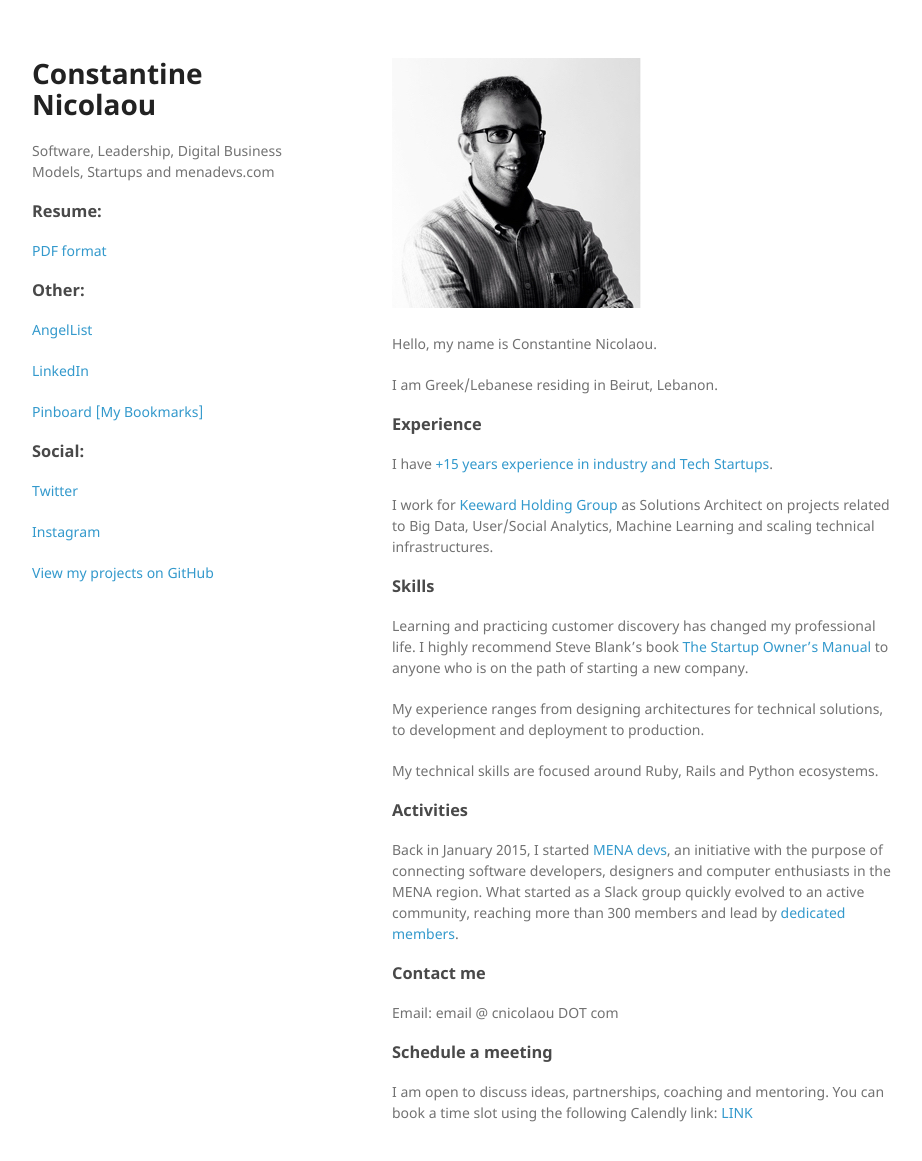
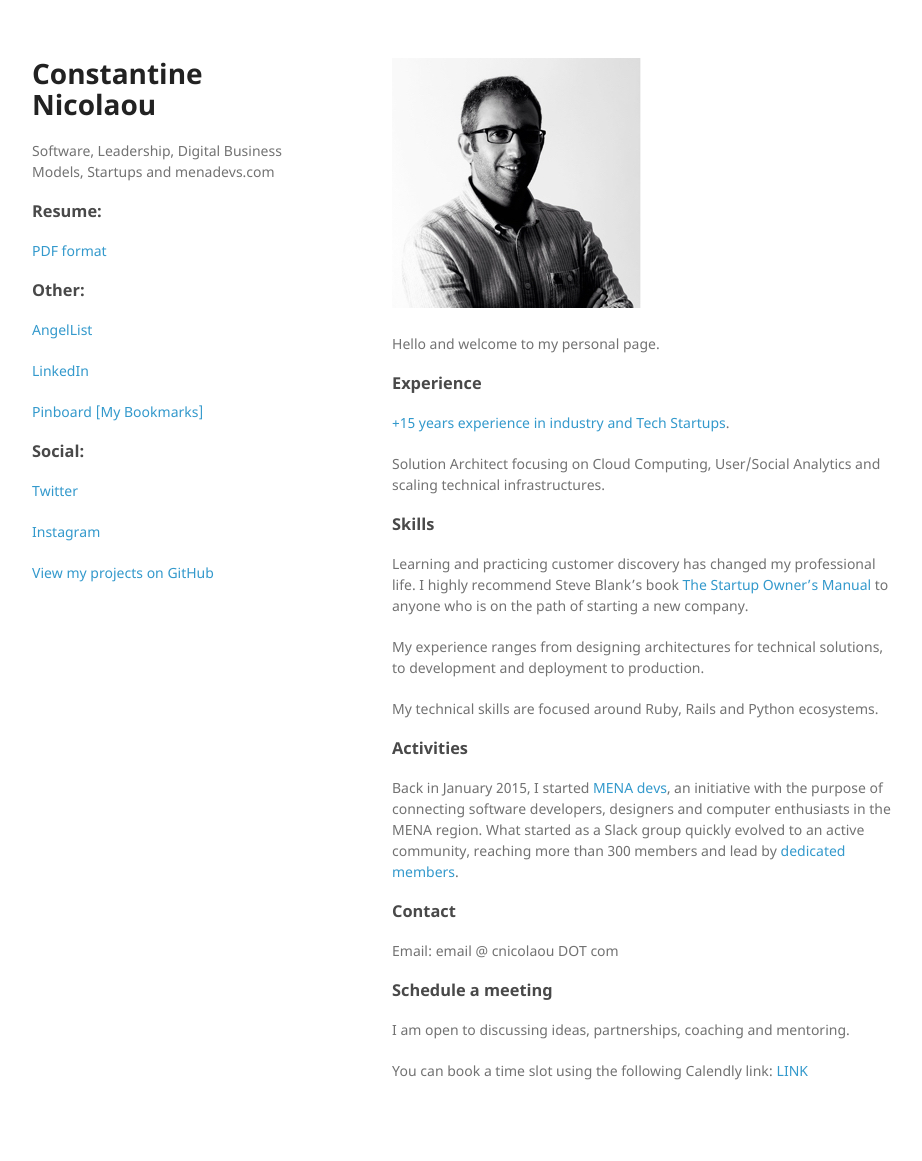
Before and after one commit to cnicolaou/cnikolaou.github.io, a Jekyll site: the page built from index.md, in a window 1280 px wide and 1193 px high. Shown: the top 1161 px of the window, without its empty margins (178-1100 px from the left). Built offline with Jekyll 4.4.1, drawn with Linux system fonts in a browser that asks for light colours.

Commit message:
Update profile page

```diff
--- a/index.md
+++ b/index.md
@@ -4,15 +4,13 @@ layout: default
 
 ![](/assets/images/cnicolaou_portrait.jpg)
 
-Hello, my name is Constantine Nicolaou.
-
-I am Greek/Lebanese residing in Beirut, Lebanon.
+Hello and welcome to my personal page.
 
 ### Experience
 
-I have [+15 years experience in industry and Tech Startups](http://cnicolaou.github.io/resume/).
+[+15 years experience in industry and Tech Startups](http://cnicolaou.github.io/resume/).
 
-I work for [Keeward Holding Group](http://keeward.com/the-teams/) as Solutions Architect on projects related to Big Data, User/Social Analytics, Machine Learning and scaling technical infrastructures.
+Solution Architect focusing on Cloud Computing, User/Social Analytics and scaling technical infrastructures.
 
 ### Skills
 
@@ -24,13 +22,15 @@ My technical skills are focused around Ruby, Rails and Python ecosystems.
 
 ### Activities
 
-Back in January 2015, I started [MENA devs](http://menadevs.com), an initiative with the purpose of connecting software developers, designers and computer enthusiasts in the MENA region.
+Back in January 2015, I started [MENA devs](https://menadevs.com), an initiative with the purpose of connecting software developers, designers and computer enthusiasts in the MENA region.
 What started as a Slack group quickly evolved to an active community, reaching more than 300 members and lead by [dedicated members](https://github.com/mena-devs).
 
-### Contact me
+### Contact
 
 Email: email @ cnicolaou DOT com
 
 ### Schedule a meeting
 
-I am open to discuss ideas, partnerships, coaching and mentoring. You can book a time slot using the following Calendly link:  [LINK](https://calendly.com/cnicolaou/60min/)
+I am open to discussing ideas, partnerships, coaching and mentoring.
+
+You can book a time slot using the following Calendly link:  [LINK](https://calendly.com/cnicolaou/60min/)
```
